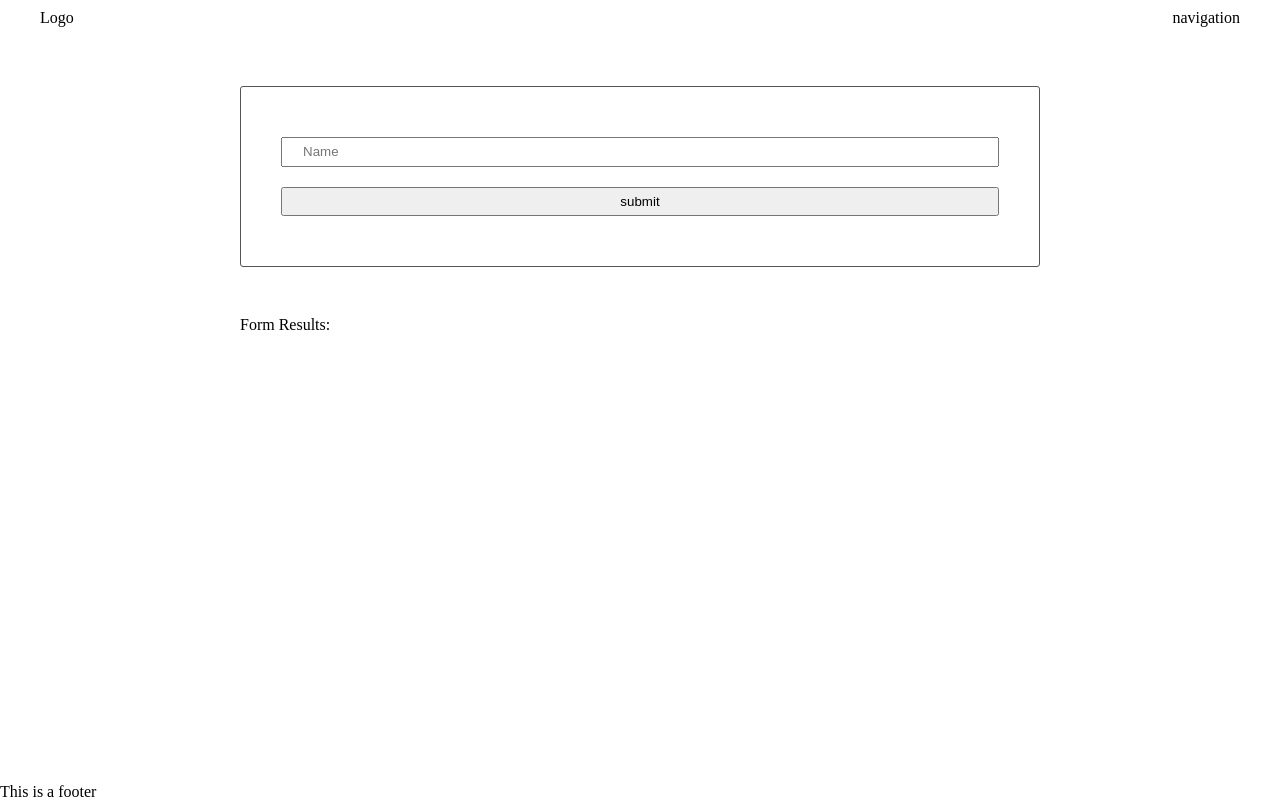
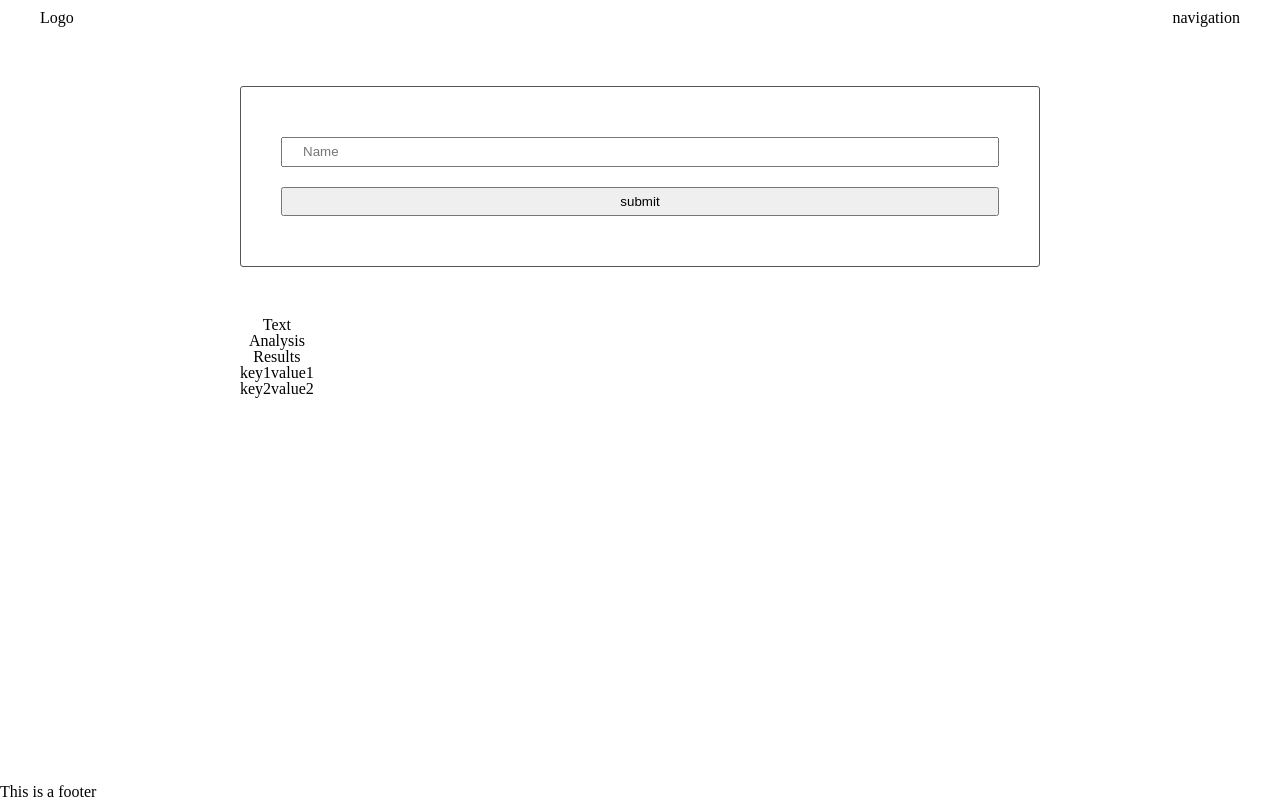
Before and after one commit to paulmreese/natural-language-processing, a website: page src/client/views/index.html in a window 1280 px wide. Drawn offline with nearby package versions, Linux system fonts and the light colour scheme; files that its build step writes are made by us from their sources.

Commit message:
Correct result semantics

```diff
--- a/src/client/views/index.html
+++ b/src/client/views/index.html
@@ -27,11 +27,16 @@
                     <input id="name" type="text" name="input" value="" placeholder="Name">
                     <input type="submit" name="" value="submit" onclick="return Client.handleSubmit(event)" onsubmit="return Client.handleSubmit(event)">
                 </form>
-            <section>
+            </section>
 
             <section>
-                <strong>Form Results:</strong>
-                <div id="results"></div>
+              <table summary="This is where text analysis results will appear">
+                  <caption><strong>Text Analysis Results</strong></caption>
+                  <tbody id="results">
+                      <tr><th scope="row">key1</th><td>value1</td></tr>
+                      <tr><th scope="row">key2</th><td>value2</td></tr>
+                  </tbody>
+              </table>
             </section>
         </main>
 
```
Also changed, not shown: src/client/js/formHandler.js (+18 -2 lines).
